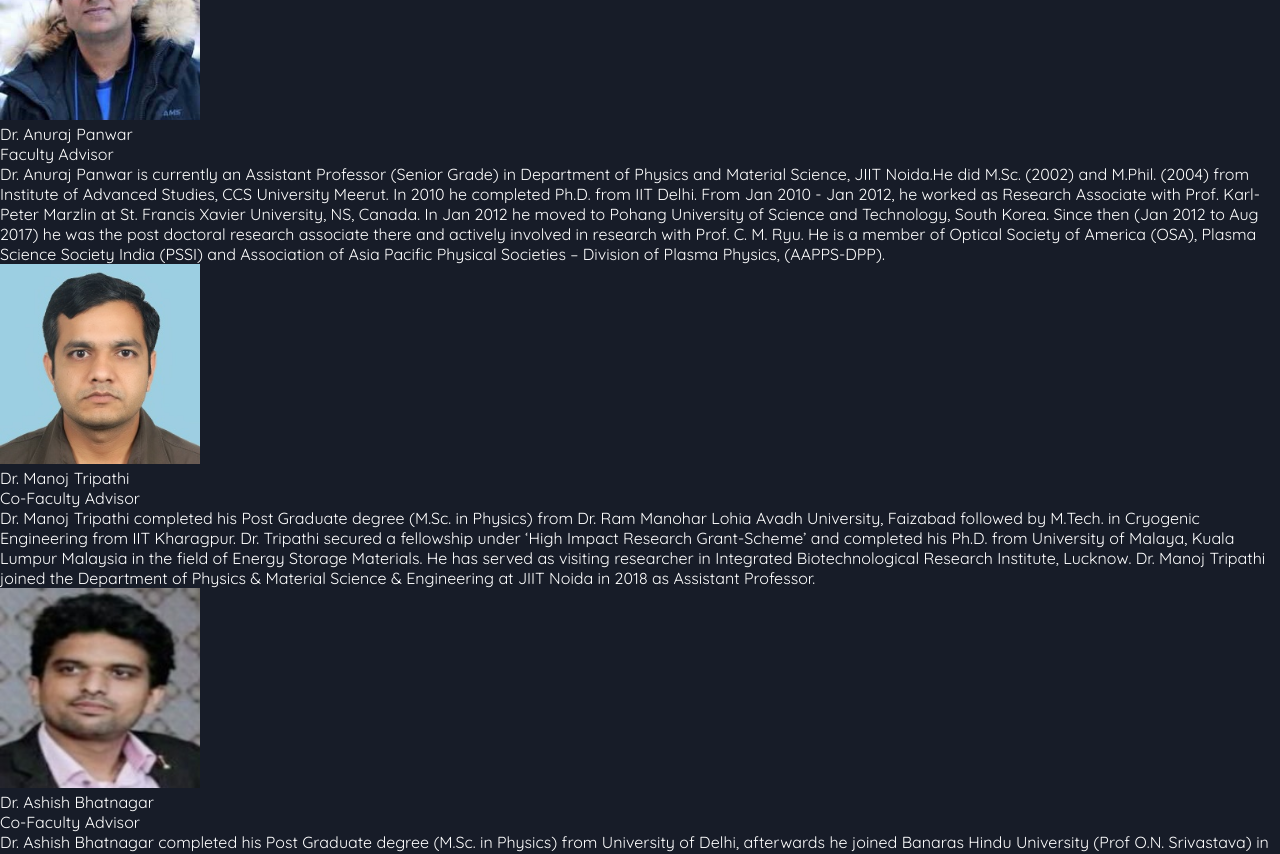
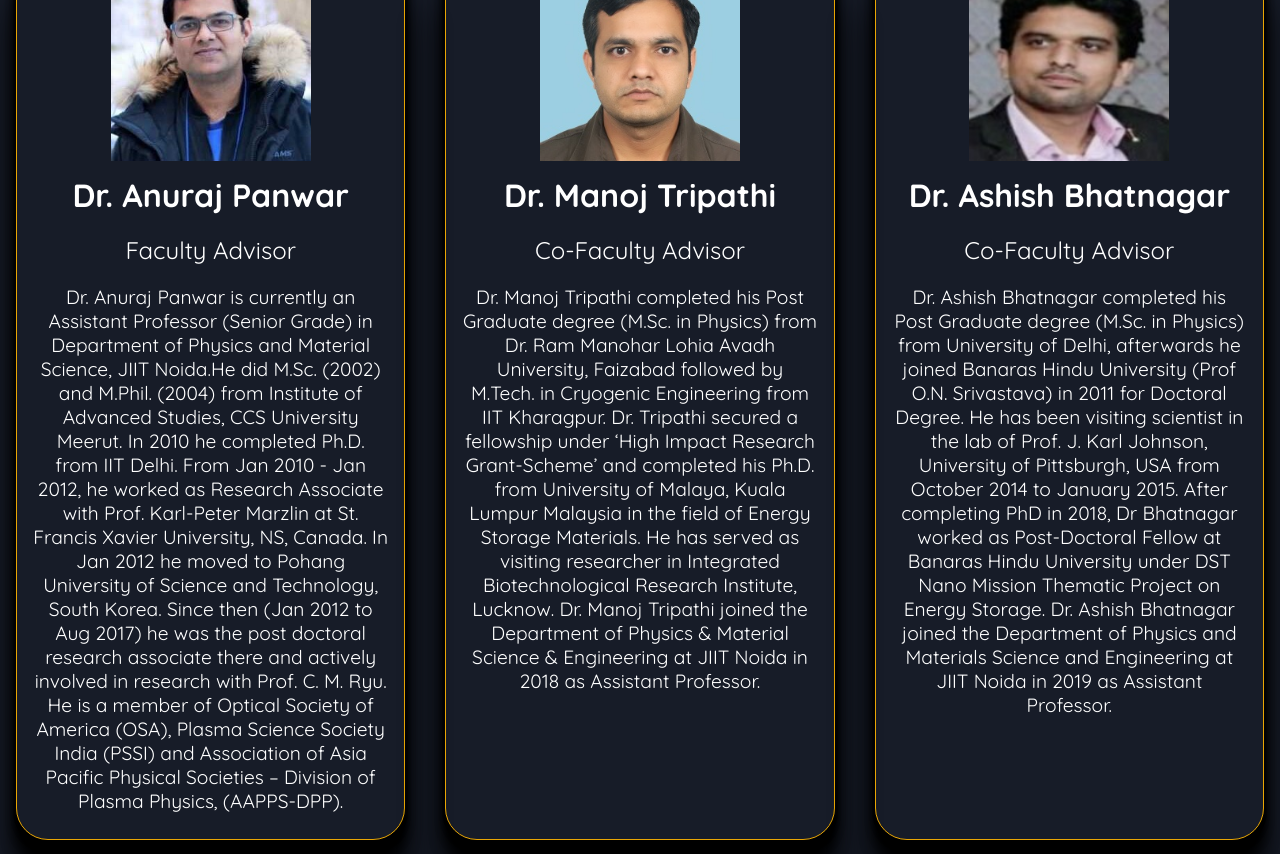
Before and after one commit to HarshSharma20503/optica, a React (Create React App) app: page /mentors in a window 1280 px wide. Shown: the part 600-1454 px from the top of the page. Built offline with nearby package versions, Linux system fonts and the light colour scheme.

Commit message:
mentor details and mentor cards updated

```diff
--- a/src/components/MentorInfo/MentorDetails.js
+++ b/src/components/MentorInfo/MentorDetails.js
@@ -1,47 +1,74 @@
-import React from 'react'
+import React from "react";
 
 const MentorDetails = () => {
   return (
-    <div className="mentors">
-        <h1 className="mentor_title">OUR MENTORS</h1>
-        <div className="mentor-card-container">
-
-            <div className="mentor-card">
-                <div className="mentor-details">
+    <div className="mentorsDetails">
+      <div className="mentorDetails-card-container">
+        <div className="mentorDetails-card">
+          <div className="mentorDetails-details">
             <img src="../images/anuraj_panwar.jpg" alt="img" width="200px" />
           </div>
-                <p className="mentor_name">Dr. Anuraj Panwar</p>
-                <p className="mentor_designation">Faculty Advisor</p>
-                <p className="mentor_content">
-                Dr. Anuraj Panwar is currently an Assistant Professor (Senior Grade) in Department of Physics and Material Science, JIIT Noida.He did M.Sc. (2002) and M.Phil. (2004) from Institute of Advanced Studies, CCS University Meerut. In 2010 he completed Ph.D. from IIT Delhi. From Jan 2010 - Jan 2012, he worked as Research Associate with Prof. Karl-Peter Marzlin at St. Francis Xavier University, NS, Canada. In Jan 2012 he moved to Pohang University of Science and Technology, South Korea. Since then (Jan 2012 to Aug 2017) he was the post doctoral research associate there and actively involved in research with Prof. C. M. Ryu. He is a member of Optical Society of America (OSA), Plasma Science Society India (PSSI) and Association of Asia Pacific Physical Societies – Division of Plasma Physics, (AAPPS-DPP).
+          <p className="mentorDetails_name">Dr. Anuraj Panwar</p>
+          <p className="mentorDetails_designation">Faculty Advisor</p>
+          <p className="mentorDetails_content">
+            Dr. Anuraj Panwar is currently an Assistant Professor (Senior Grade)
+            in Department of Physics and Material Science, JIIT Noida.He did
+            M.Sc. (2002) and M.Phil. (2004) from Institute of Advanced Studies,
+            CCS University Meerut. In 2010 he completed Ph.D. from IIT Delhi.
+            From Jan 2010 - Jan 2012, he worked as Research Associate with Prof.
+            Karl-Peter Marzlin at St. Francis Xavier University, NS, Canada. In
+            Jan 2012 he moved to Pohang University of Science and Technology,
+            South Korea. Since then (Jan 2012 to Aug 2017) he was the post
+            doctoral research associate there and actively involved in research
+            with Prof. C. M. Ryu. He is a member of Optical Society of America
+            (OSA), Plasma Science Society India (PSSI) and Association of Asia
+            Pacific Physical Societies – Division of Plasma Physics,
+            (AAPPS-DPP).
           </p>
         </div>
 
-            <div className="mentor-card">
-                <div className="mentor-details">
+        <div className="mentorDetails-card">
+          <div className="mentorDetails-details">
             <img src="../images/manoj_tripathi.png" alt="img" width="200px" />
           </div>
-                <p className="mentor_name">Dr. Manoj Tripathi</p>
-                <p className="mentor_designation">Co-Faculty Advisor</p>
-                <p className="mentor_content">
-                Dr. Manoj Tripathi completed his Post Graduate degree (M.Sc. in Physics) from Dr. Ram Manohar Lohia Avadh University, Faizabad followed by M.Tech. in Cryogenic Engineering from IIT Kharagpur. Dr. Tripathi secured a fellowship under ‘High Impact Research Grant-Scheme’ and completed his Ph.D. from University of Malaya, Kuala Lumpur Malaysia in the field of Energy Storage Materials. He has served as visiting researcher in Integrated Biotechnological Research Institute, Lucknow. Dr. Manoj Tripathi joined the Department of Physics & Material Science & Engineering at JIIT Noida in 2018 as Assistant Professor.
+          <p className="mentorDetails_name">Dr. Manoj Tripathi</p>
+          <p className="mentorDetails_designation">Co-Faculty Advisor</p>
+          <p className="mentorDetails_content">
+            Dr. Manoj Tripathi completed his Post Graduate degree (M.Sc. in
+            Physics) from Dr. Ram Manohar Lohia Avadh University, Faizabad
+            followed by M.Tech. in Cryogenic Engineering from IIT Kharagpur. Dr.
+            Tripathi secured a fellowship under ‘High Impact Research
+            Grant-Scheme’ and completed his Ph.D. from University of Malaya,
+            Kuala Lumpur Malaysia in the field of Energy Storage Materials. He
+            has served as visiting researcher in Integrated Biotechnological
+            Research Institute, Lucknow. Dr. Manoj Tripathi joined the
+            Department of Physics & Material Science & Engineering at JIIT Noida
+            in 2018 as Assistant Professor.
           </p>
         </div>
 
-            <div className="mentor-card">
-                <div className="mentor-details">
+        <div className="mentorDetails-card">
+          <div className="mentorDetails-details">
             <img src="../images/ashish_bhatnagar.jpg" alt="img" width="200px" />
           </div>
-                <p className="mentor_name">Dr. Ashish Bhatnagar</p>
-                <p className="mentor_designation">Co-Faculty Advisor</p>
-                <p className="mentor_content">
-                Dr. Ashish Bhatnagar completed his Post Graduate degree (M.Sc. in Physics) from University of Delhi, afterwards he joined Banaras Hindu University (Prof O.N. Srivastava) in 2011 for Doctoral Degree. He has been visiting scientist in the lab of Prof. J. Karl Johnson, University of Pittsburgh, USA from October 2014 to January 2015. After completing PhD in 2018, Dr Bhatnagar worked as Post-Doctoral Fellow at Banaras Hindu University under DST Nano Mission Thematic Project on Energy Storage. Dr. Ashish Bhatnagar joined the Department of Physics and Materials Science and Engineering at JIIT Noida in 2019 as Assistant Professor.
+          <p className="mentorDetails_name">Dr. Ashish Bhatnagar</p>
+          <p className="mentorDetails_designation">Co-Faculty Advisor</p>
+          <p className="mentorDetails_content">
+            Dr. Ashish Bhatnagar completed his Post Graduate degree (M.Sc. in
+            Physics) from University of Delhi, afterwards he joined Banaras
+            Hindu University (Prof O.N. Srivastava) in 2011 for Doctoral Degree.
+            He has been visiting scientist in the lab of Prof. J. Karl Johnson,
+            University of Pittsburgh, USA from October 2014 to January 2015.
+            After completing PhD in 2018, Dr Bhatnagar worked as Post-Doctoral
+            Fellow at Banaras Hindu University under DST Nano Mission Thematic
+            Project on Energy Storage. Dr. Ashish Bhatnagar joined the
+            Department of Physics and Materials Science and Engineering at JIIT
+            Noida in 2019 as Assistant Professor.
           </p>
         </div>
-
       </div>
     </div>
-  )
-}
+  );
+};
 
-export default MentorDetails
+export default MentorDetails;
--- a/src/components/MentorInfo/MentorInfo.scss
+++ b/src/components/MentorInfo/MentorInfo.scss
@@ -1,68 +1,76 @@
-// .mentors {
-//     // background: #03031a;
-//     background-color: #020212;
-//     width: 100%;
-//     padding: 4rem 1rem;
+//mentor details css
+.mentorsDetails {
+  // background: #03031a;
+  background-color: #171c28;
+  width: 100%;
+  padding: 4rem 1rem;
 
-//     .mentor_title {
-//         font-size: 3rem;
-//         font-family: 'Orbitron', sans-serif;
-//         text-align: center;
-//         margin: 3.5rem 0;
-//     }
+  .mentorDetails_title {
+    font-size: 3rem;
+    font-family: "Orbitron", sans-serif;
+    text-align: center;
+    margin: 3.5rem 0;
+  }
 
-//     .mentor-card-container {
-//         max-width: 1500px;
-//         margin: auto;
-//         display: grid;
-//         grid-template-columns: auto auto auto;
-//         grid-gap: 40px;
-//     }
+  .mentorDetails-card-container {
+    max-width: 1500px;
+    margin: auto;
+    display: grid;
+    grid-template-columns: auto auto auto;
+    grid-gap: 40px;
+  }
 
-//     .mentor-card {
-//         border: 1px solid #e9a604;
-//         text-align: center;
-//         display: flex;
-//         flex-direction: column;
-//         justify-content: space-between;
-//         align-items: center;
-//         padding: 1rem;
-//         /* height : 80vh; */
-//         height: auto;
-//     }
+  .mentorDetails-card {
+    border: 1px solid #e9a604;
+    text-align: center;
+    display: flex;
+    flex-direction: column;
+    // justify-content: space-between;
+    align-items: center;
+    padding: 1rem;
+    /* height : 80vh; */
+    height: auto;
+    border-radius: 2rem;
+    box-shadow: 0 2.8px 2.2px rgba(0, 0, 0), 0 3.7px 2.3px rgba(0, 0, 0),
+      0 6.5px 5px rgba(0, 0, 0), 0 11.3px 9.9px rgba(0, 0, 0),
+      0 20.8px 15.4px rgba(0, 0, 0), 0 50px 40px rgba(0, 0, 0);
+  }
 
-//     .mentor-card:hover {
-//         background-color: rgba(2, 2, 69, 0.484);
-//     }
+  .mentorDetails-card:hover {
+    background-color: rgba(2, 2, 69, 0.484);
+  }
 
-//     .mentor-card p {
-//         padding: 10px 0;
-//     }
+  .mentorDetails-card p {
+    padding: 10px 0;
+  }
 
-//     .mentor_name {
-//         font-size: 2rem;
-//         font-weight: bold;
-//     }
+  .mentorDetails_name {
+    font-size: 2rem;
+    font-weight: bold;
+  }
 
-//     .mentor_designation {
-//         font-size: 1.5rem;
-//     }
+  .mentorDetails_designation {
+    font-size: 1.5rem;
+  }
 
-//     .mentor_content {
-//         font-size: 1.2rem;
-//     }
-// }
+  .mentorDetails_content {
+    font-size: 1.2rem;
+  }
+}
 
-// @media screen and (max-width:1080px) {
-//     .mentors {
-//         .mentor-card-container {
-//             max-width: 90%;
-//             margin: auto;
-//             grid-template-columns: auto;
-//         }
-//     }
-// }
+@media screen and (max-width: 780px) {
+  .mentorsDetails {
+    .mentorDetails-card-container {
+      max-width: 90%;
+      margin: auto;
+      grid-template-columns: auto;
+    }
+  }
+}
 
+
+
+// mentorinfo css
 @import url("https://fonts.googleapis.com/css2?family=Orbitron:wght@400;700;900&display=swap");
 
 .mentor {
@@ -76,7 +84,6 @@
     font-family: "Orbitron", sans-serif;
     padding: 2rem;
     text-align: center;
-
   }
   .mentor-card-container {
     position: relative;
@@ -129,15 +136,15 @@
           display: block;
           font-size: 1rem;
           color: #111;
-          font-weight: 500;
+          font-weight: 700;
           line-height: 2rem;
-          letter-spacing: 1px;
+          // letter-spacing: 1px;
         }
         span {
           color: #555;
           font-size: 0.8rem;
-          font-weight: 300;
-          letter-spacing: 2px;
+          font-weight: 500;
+          // letter-spacing: 2px;
         }
         .mentor-button {
           background-color: rgb(129, 191, 244);
@@ -145,6 +152,14 @@
           padding: 0.15rem 0.4rem;
           cursor: pointer;
         }
+      }
+
+      .mentor-name{
+        position: absolute;
+        top: 250px;
+        width: 100%;
+        text-align: center;
+        font-size: 18px;
       }
     }
     .mentor-details:hover {
@@ -157,5 +172,3 @@
     }
   }
 }
-
-/*# sourceMappingURL=main.css.map */
--- a/src/routes/MentorDetails/Mentors.js
+++ b/src/routes/MentorDetails/Mentors.js
@@ -2,6 +2,8 @@ import React from 'react';
 import MentorDetails from '../../components/MentorInfo/MentorDetails';
 import NavBar from '../../components/NavBar/NavBar';
 import PageName from '../../components/PageName/PageName';
+import Footer from '../../components/Footer/Footer'
+
 
 const Mentors = () => {
   return (
@@ -9,6 +11,7 @@ const Mentors = () => {
       <NavBar />
       <PageName page_heading="Mentors"/>
       <MentorDetails/>
+      <Footer/>
     </div>
   )
 }
```
Also changed, not shown: src/components/MentorInfo/MentorInfo.js (+34 -57 lines). Lines whose indentation alone changed are shown as unchanged.
